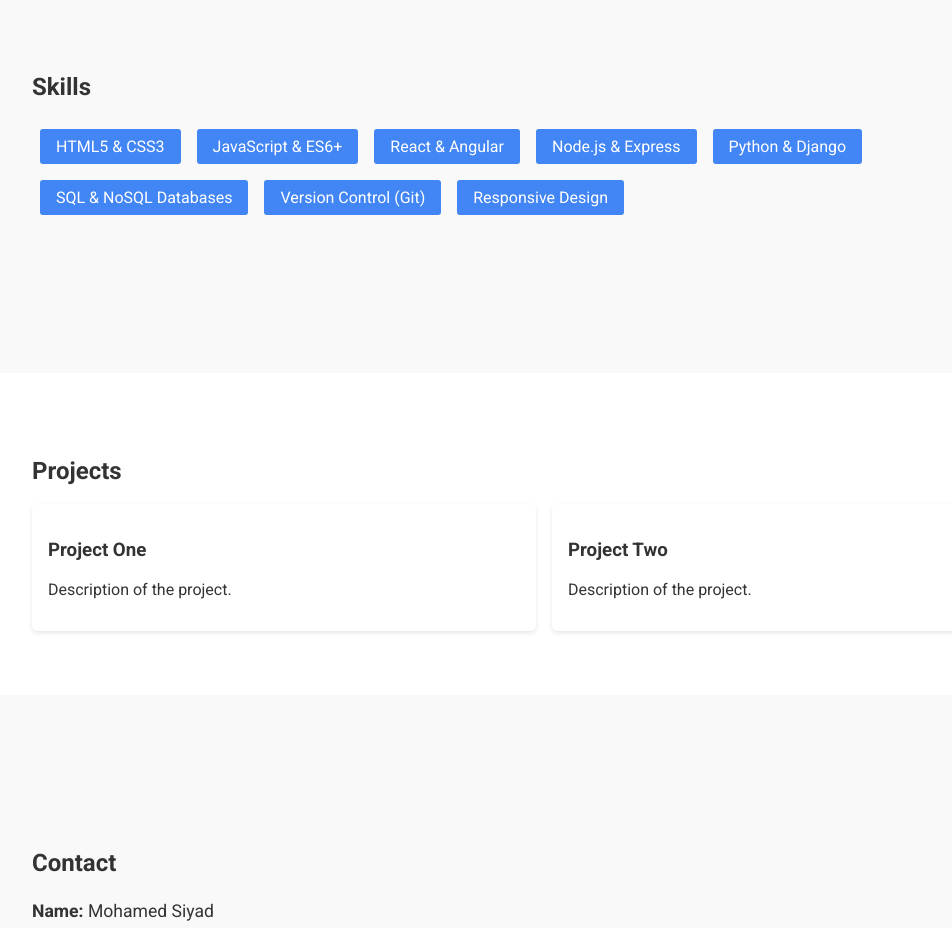
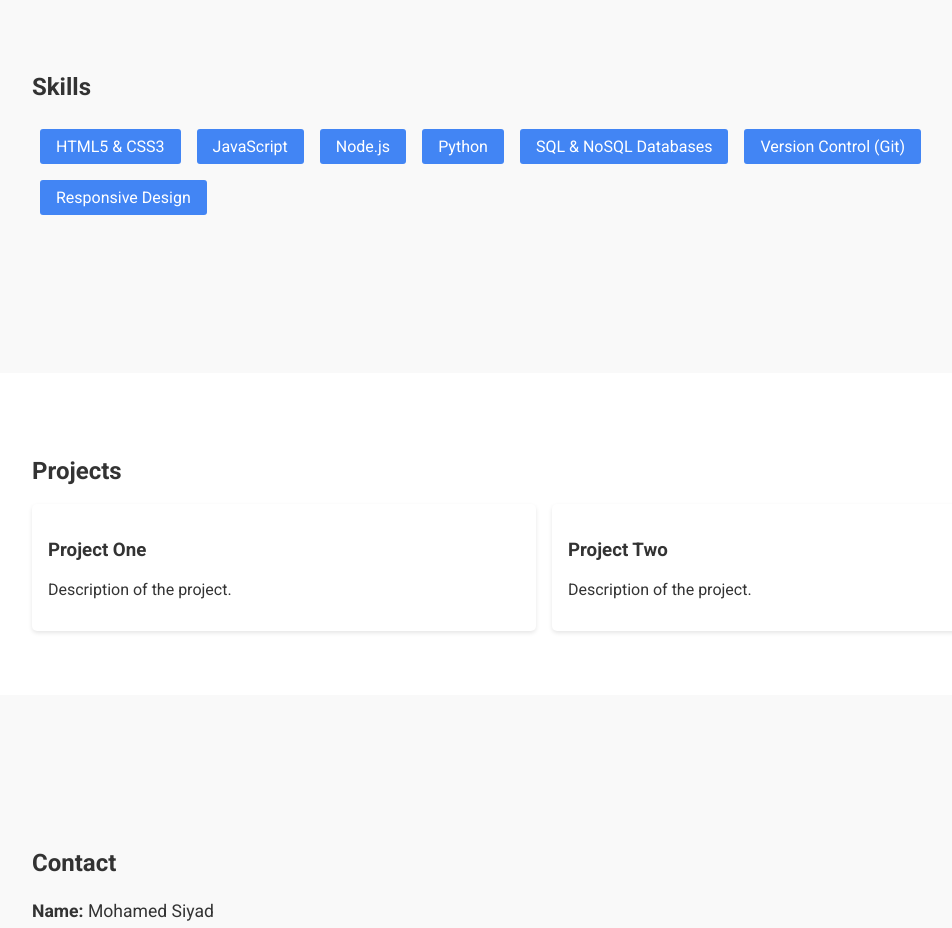
Before and after one commit to MohamedSiyad/mohamedsiyad.github.io, a plain HTML site: page index.html in a window 1280 px wide. Shown: the part 1220-2148 px from the top of the page, without its empty margins (96-1048 px from the left). Drawn offline with Linux system fonts and the light colour scheme; a script that the page names is missing.

Commit message:
Update index.html

```diff
--- a/index.html
+++ b/index.html
@@ -43,10 +43,9 @@
             <h2>Skills</h2>
             <ul class="skills-list">
                 <li>HTML5 & CSS3</li>
-                <li>JavaScript & ES6+</li>
-                <li>React & Angular</li>
-                <li>Node.js & Express</li>
-                <li>Python & Django</li>
+                <li>JavaScript</li>
+                <li>Node.js</li>
+                <li>Python</li>
                 <li>SQL & NoSQL Databases</li>
                 <li>Version Control (Git)</li>
                 <li>Responsive Design</li>
```
